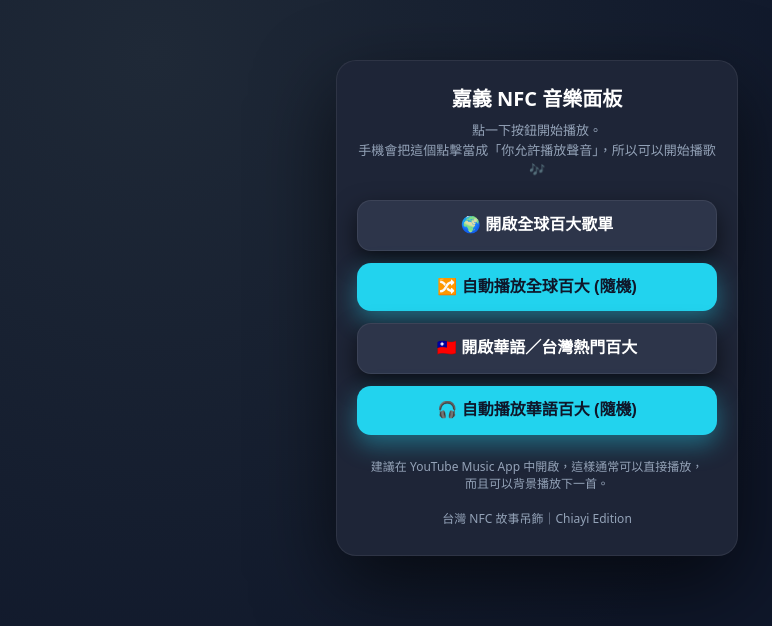
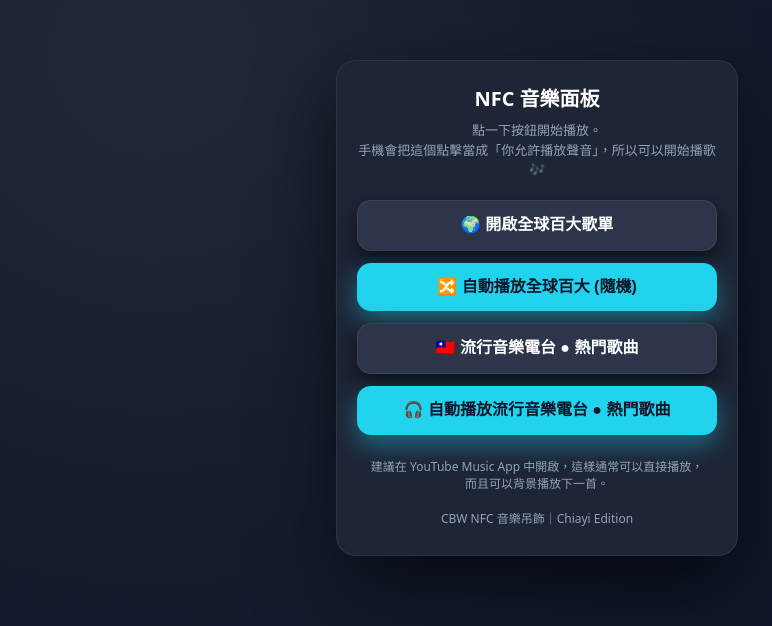
Before and after one commit to vincewen016-source/music, a plain HTML site: page index.html in a window 1280 px wide. Shown: the part 116-742 px from the top of the page, without its empty margins (103-875 px from the left). Drawn offline with Linux system fonts and the light colour scheme.

Commit message:
Update index.html

```diff
--- a/index.html
+++ b/index.html
@@ -3,7 +3,7 @@
 <head>
 <meta charset="UTF-8" />
 <meta name="viewport" content="width=device-width,initial-scale=1.0" />
-<title>隨機音樂啟動面板 🎵</title>
+<title>音樂啟動面板 🎵</title>
 <style>
   :root {
     --bg:#0f172a;
@@ -83,7 +83,7 @@
 </head>
 <body>
   <main class="wrap">
-    <h1>嘉義 NFC 音樂面板</h1>
+    <h1> NFC 音樂面板</h1>
     <p class="sub">
       點一下按鈕開始播放。<br>
       手機會把這個點擊當成「你允許播放聲音」，所以可以開始播歌 🎶
@@ -100,14 +100,14 @@
         🔀 自動播放全球百大 (隨機)
       </button>
 
-      <!-- C. 華語/台灣熱門：僅打開清單 -->
+      <!-- C. 流行音樂電台 ● 熱門歌曲：僅打開清單 -->
       <button class="btn secondary" id="open-chinese">
-        🇹🇼 開啟華語／台灣熱門百大
+        🇹🇼 流行音樂電台 ● 熱門歌曲
       </button>
 
-      <!-- D. 華語/台灣熱門：隨機播放 -->
+      <!-- D. 流行音樂電台 ● 熱門歌曲：隨機播放 -->
       <button class="btn" id="play-chinese">
-        🎧 自動播放華語百大 (隨機)
+        🎧 自動播放流行音樂電台 ● 熱門歌曲
       </button>
     </section>
 
@@ -116,16 +116,16 @@
       而且可以背景播放下一首。
     </p>
 
-    <div class="brand">台灣 NFC 故事吊飾｜Chiayi Edition</div>
+    <div class="brand">CBW NFC 音樂吊飾｜Chiayi Edition</div>
   </main>
 
 <script>
   // ====== 這邊是歌單 ID。如果 YouTube 之後換 ID，你只改這裡就好 ======
   // 全球熱門 Top 100 (YouTube Music 官方榜單)
-  const GLOBAL_PLAYLIST = "PLFgquLnL59alCl_2TQvOiD5Vgm1hCaGSI";
+  const GLOBAL_PLAYLIST = "PL4fGSI1pDJn6puJdseH2Rt9sMvt9E2M4i";
 
-  // 台灣熱門 Top 100 / 主要華語熱歌榜
-  const CHINESE_PLAYLIST = "PLFgquLnL59akD07uf77HT2CZYgqYdTn7T";
+  // 流行音樂電台 ● 熱門歌曲
+  const CHINESE_PLAYLIST = "RDATg9XpY";
 
   // ====== 四個按鈕的行為 ======
 
```
